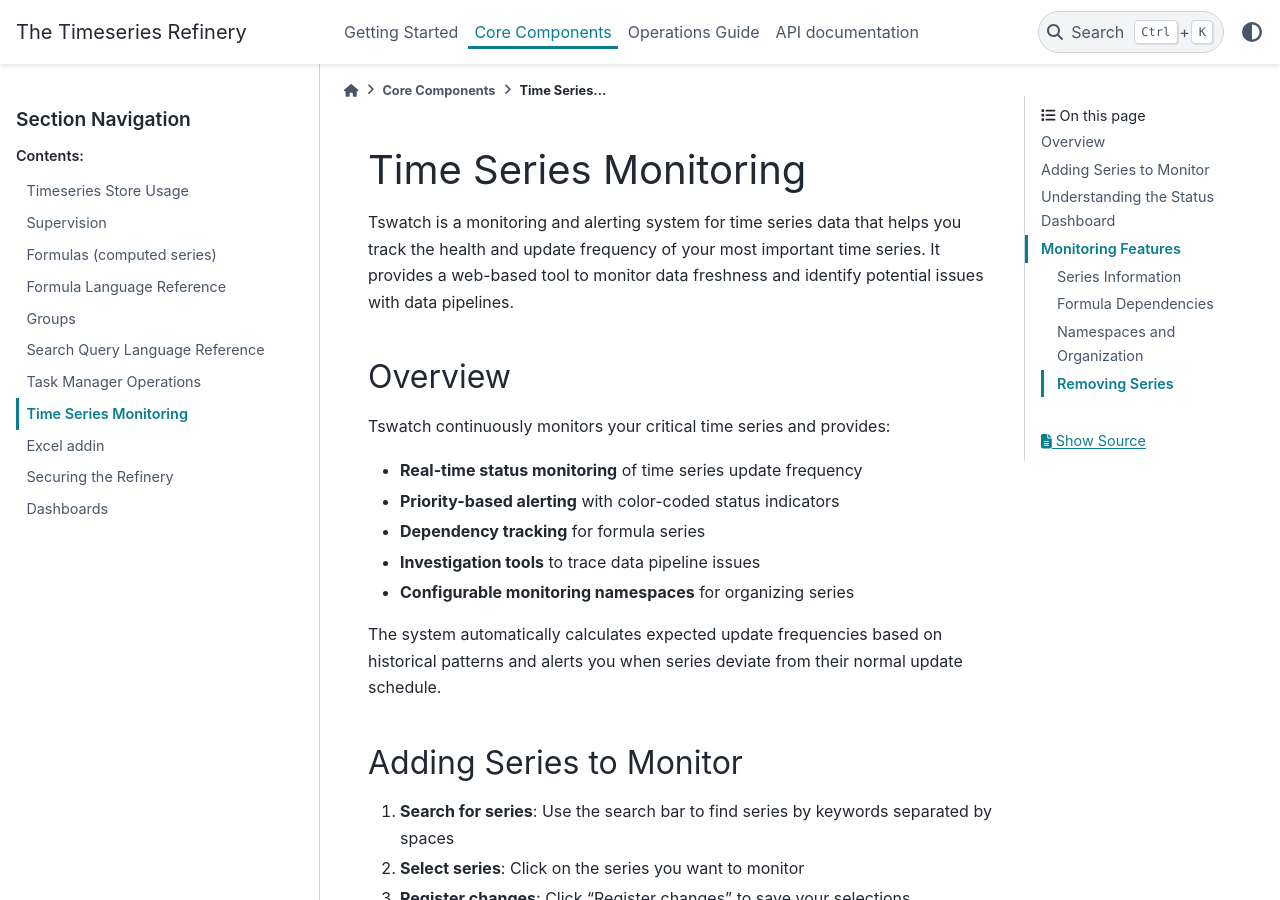
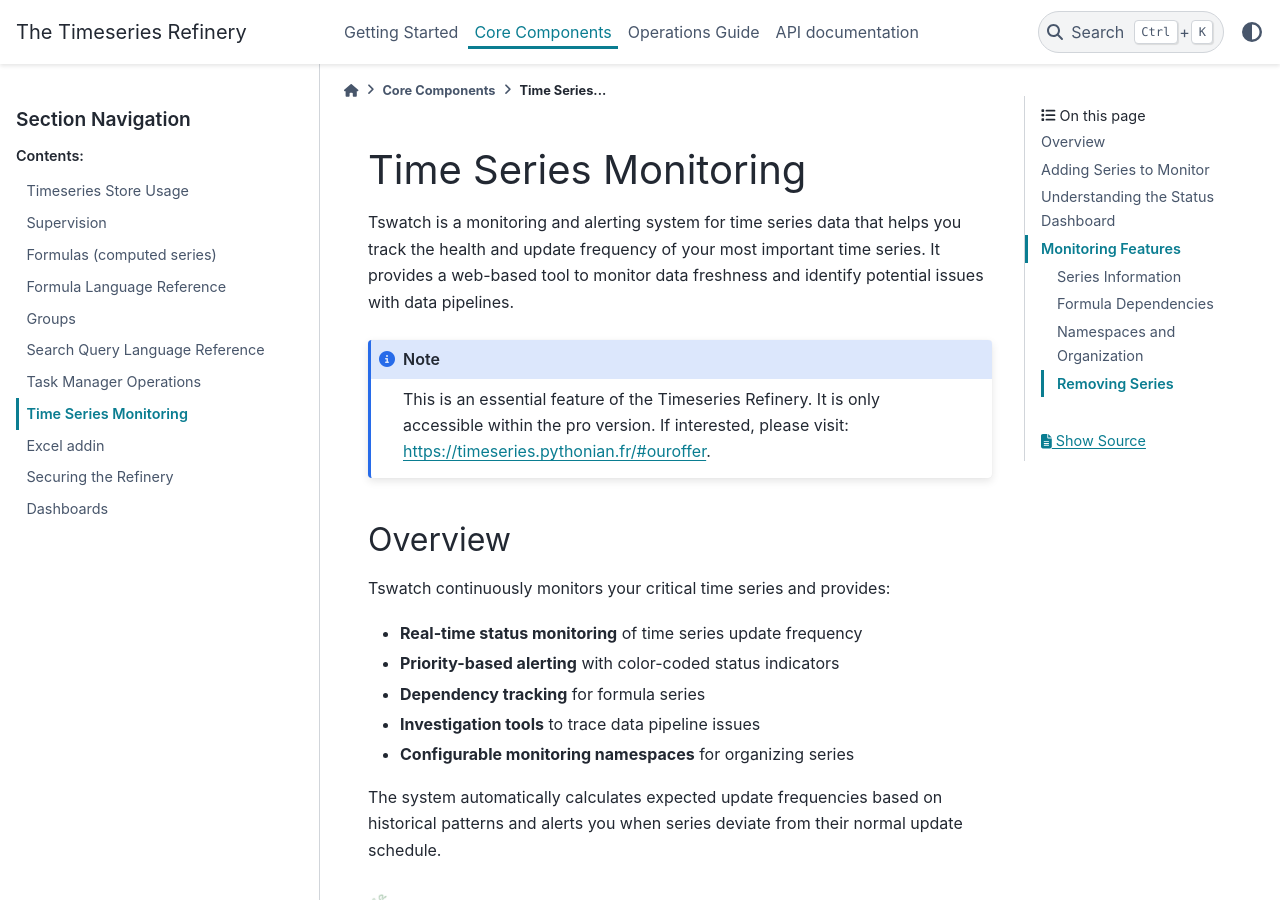
Before and after one commit to pythonianfr/tshistory_refinery, a Sphinx documentation site: the page built from docs/core_components/tswatch.rst, in a window 1280 px wide and 900 px high. Built offline with Sphinx 7.4.7 and the PyData theme 0.15.4, drawn with Linux system fonts in a browser that asks for light colours.

Commit message:
docs: improvements and screenshots

```diff
--- a/docs/core_components/groups.rst
+++ b/docs/core_components/groups.rst
@@ -18,6 +18,9 @@ Groups in tshistory are collections of related time series that share
 the same time index and are managed as a unit. They are particularly
 useful for handling scenarized time series or multivariate time series
 data where multiple series need to be kept in sync.
+
+
+.. image:: groups.png
 
 They come in two flavors: primary groups (stored) and formula groups.
 
--- a/docs/core_components/security.rst
+++ b/docs/core_components/security.rst
@@ -266,7 +266,11 @@ Here's how it works.
 Using the settings section
 ..........................
 
-A web ui in the `settings` section is also provided to help perform these operations.
+A web ui in the `settings` section is also provided to help perform these operations :
+
+
+.. image:: settings.png
+
 
 .. note::
 
--- a/docs/core_components/tswatch.rst
+++ b/docs/core_components/tswatch.rst
@@ -5,6 +5,12 @@ Tswatch is a monitoring and alerting system for time series data that
 helps you track the health and update frequency of your most important
 time series. It provides a web-based tool to monitor data
 freshness and identify potential issues with data pipelines.
+
+.. note::
+
+   This is an essential feature of the Timeseries Refinery. It is only accessible within the pro version.
+   If interested, please visit: https://timeseries.pythonian.fr/#ouroffer.
+
 
 Overview
 --------
@@ -20,6 +26,10 @@ Tswatch continuously monitors your critical time series and provides:
 The system automatically calculates expected update frequencies based
 on historical patterns and alerts you when series deviate from their
 normal update schedule.
+
+
+.. image:: tswatch.png
+
 
 Adding Series to Monitor
 ------------------------
--- a/docs/operations/formula_debugging.rst
+++ b/docs/operations/formula_debugging.rst
@@ -43,6 +43,10 @@ Using the Formula Editor
 formula construction and debugging.** It provides real-time
 validation, immediate visual feedback, and powerful debugging
 capabilities that make semantic issue detection much easier.
+
+
+.. image:: formula_editor.png
+
 
 **Key Capabilities:**
 
--- a/docs/troubleshooting.rst
+++ b/docs/troubleshooting.rst
@@ -94,7 +94,8 @@ If you encounter issues not covered here:
 
 1. Check the server logs for detailed error messages
 2. Visit the project documentation at https://refinery.docs.pythonian.fr
-3. Contact support with:
+3. Contact support here https://heptapod.host/groups/pythonian/timeseries-refinery/-/issues, with:
+
    * Error message details
    * System configuration
    * Steps to reproduce the issue
```
Also changed, not shown: docs/core_components/groups.png (added), docs/core_components/settings.png (added), docs/core_components/tswatch.png (added), docs/operations/formula_editor.png (added).
